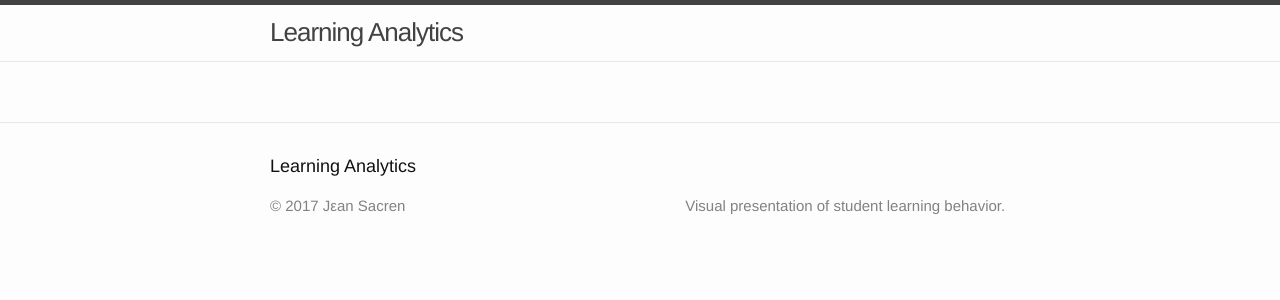
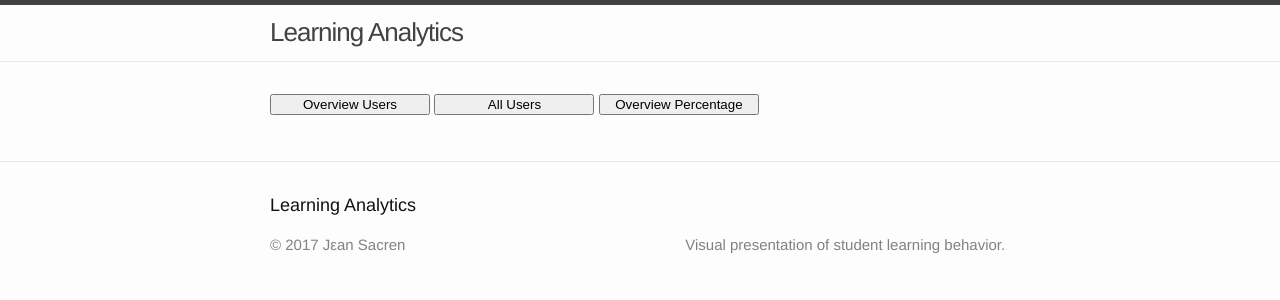
Before and after one commit to sacren/learning-analytics, a Jekyll site: the page built from index.md, in a window 1280 px wide. Shown: the top 300 px of the page. Built offline with Jekyll 4.4.1, drawn with Linux system fonts in a browser that asks for light colours.

Commit message:
Add buttons to the home page

```diff
--- /dev/null
+++ b/_includes/body.html
@@ -0,0 +1,3 @@
+<button class="button" type="button"> Overview Users </button>
+<button class="button" type="button"> All Users </button>
+<button class="button" type="button"> Overview Percentage </button>
--- a/_includes/head.html
+++ b/_includes/head.html
@@ -7,6 +7,7 @@
   <meta name="description" content="{{ page.excerpt | default: site.description | strip_html | normalize_whitespace | truncate: 160 | escape }}">
 
   <link rel="stylesheet" href="{{ "/assets/main.css" | relative_url }}">
+  <link rel="stylesheet" href="{{ "/assets/button.css" | relative_url }}">
   <link rel="canonical" href="{{ page.url | replace:'index.html','' | absolute_url }}">
   <link rel="alternate" type="application/rss+xml" title="{{ site.title | escape }}" href="{{ "/feed.xml" | relative_url }}">
 
--- /dev/null
+++ b/assets/button.scss
@@ -0,0 +1,7 @@
+---
+# jekyll requires this front matter block
+---
+
+.button {
+	width: 12em;
+}
--- a/index.md
+++ b/index.md
@@ -3,3 +3,5 @@ layout: default
 title: Learning Analytics
 hide_link: true
 ---
+
+{% include body.html %}
```
